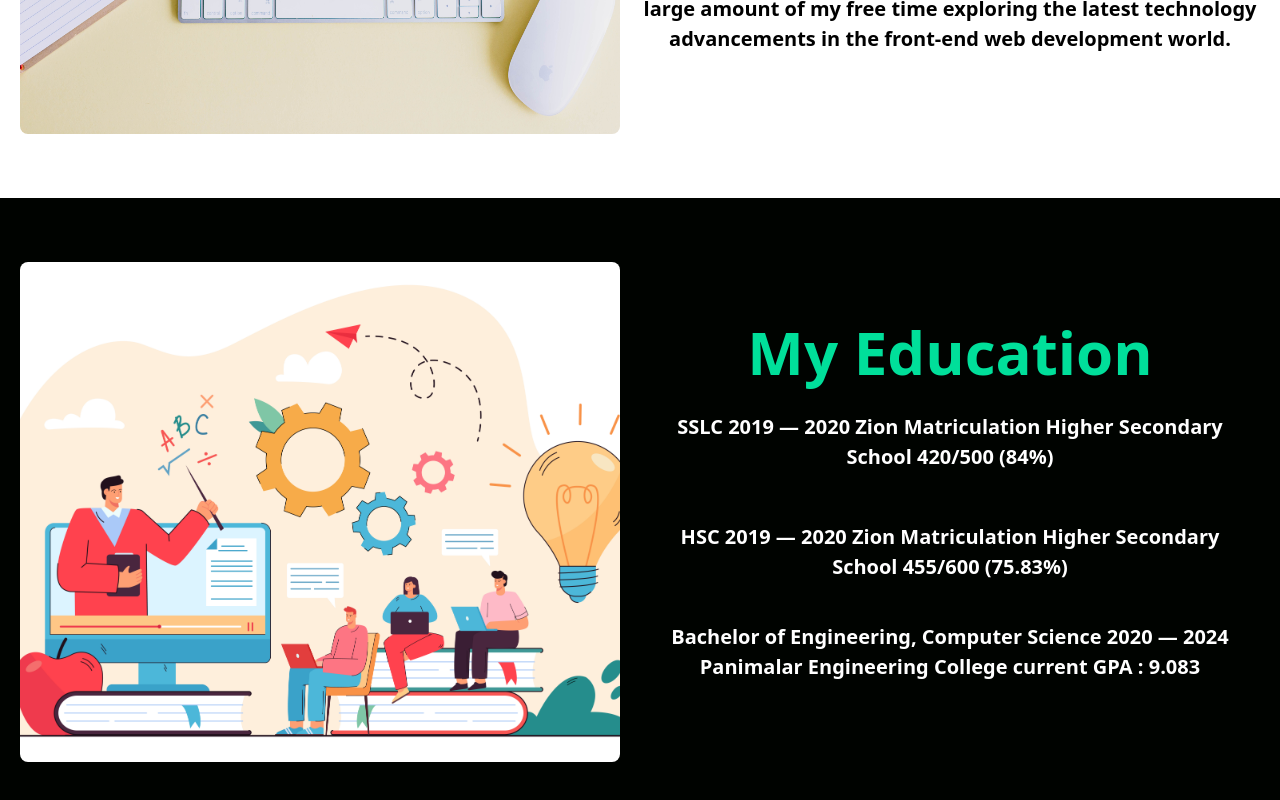
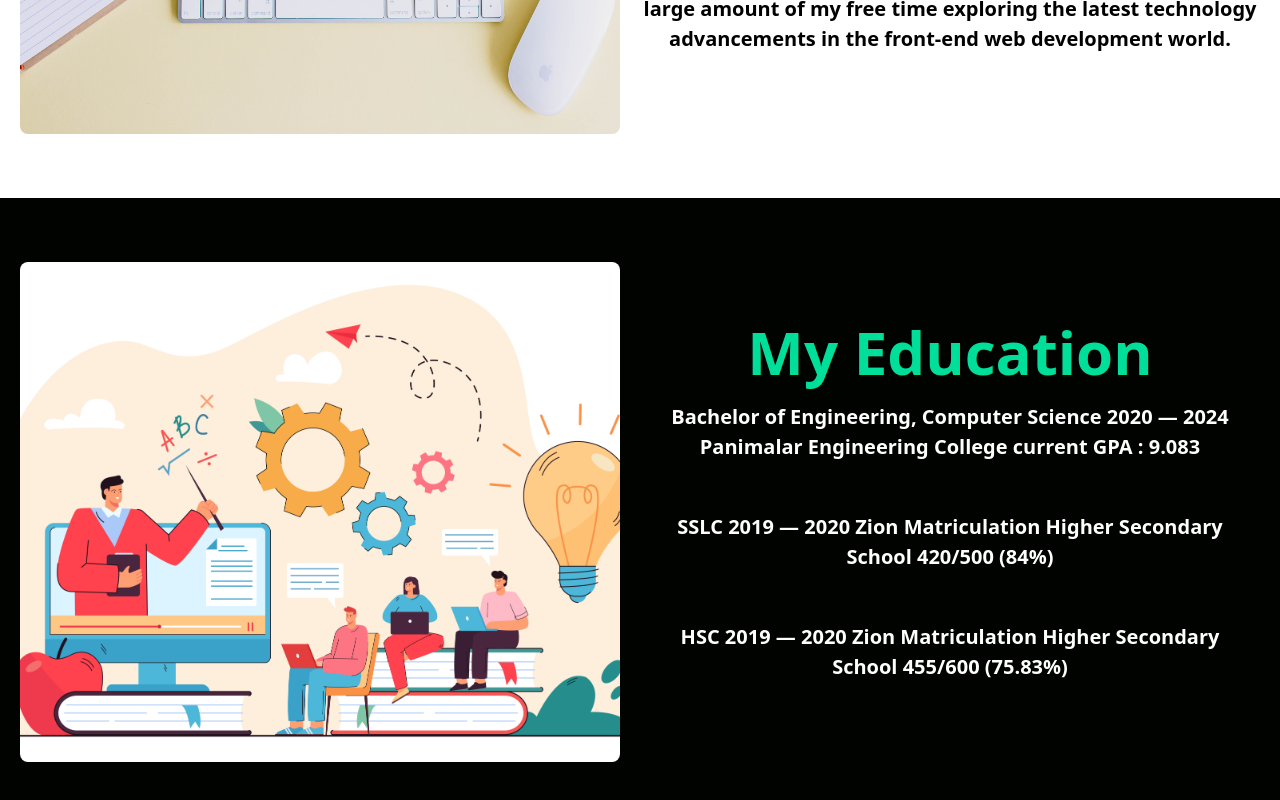
Before and after one commit to suresh-02/Portfolio, a React (Create React App) app: page / in a window 1280 px wide. Shown: the part 2086-2886 px from the top of the page. Built offline with nearby package versions, Linux system fonts and the light colour scheme.

Commit message:
Update education.jsx

```diff
--- a/src/Components/Content/education.jsx
+++ b/src/Components/Content/education.jsx
@@ -12,6 +12,10 @@ const Education = () => {
           <h1 className="text-[#00df9a] font-bold md:text-6xl sm:text-5xl md:py-[0] text-4xl py-[20px]">
             My Education
           </h1>
+          <p className="font-bold text-white md:text-[20px] md:mx-0 my-[20px]">
+            Bachelor of Engineering, Computer Science 2020 — 2024 Panimalar
+            Engineering College current GPA : 9.083
+          </p>
           <p className="font-bold text-white md:text-[20px] md:mx-0 my-[30px]">
             SSLC 2019 — 2020 Zion Matriculation Higher Secondary School 420/500
             (84%)
@@ -20,10 +24,6 @@ const Education = () => {
             HSC 2019 — 2020 Zion Matriculation Higher Secondary School 455/600
             (75.83%)
           </p>
-          <p className="font-bold text-white md:text-[20px] md:mx-0 my-[20px]">
-            Bachelor of Engineering, Computer Science 2020 — 2024 Panimalar
-            Engineering College current GPA : 9.083
-          </p>
         </div>
       </div>
     </div>
```
